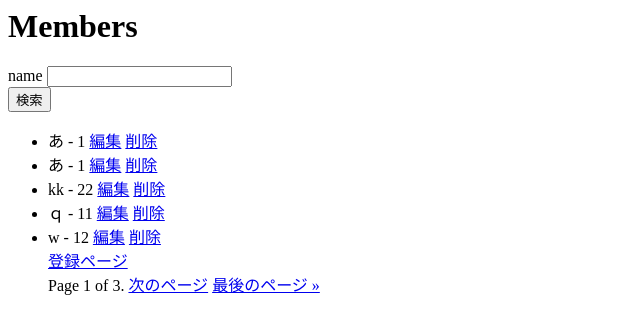
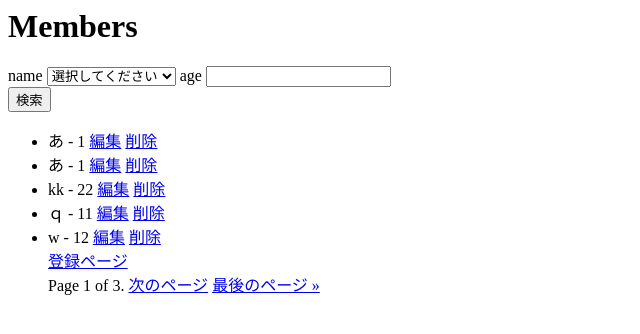
Before and after one commit to andokeisuke/django, a Django app: page /list/ in a window 1280 px wide. Shown: the top 334 px of the page, without its empty margins (0-640 px from the left). Run offline with Django 4.2, Linux system fonts and the light colour scheme; data comes from the database, SQL or seed files in the repository; both versions use the stored data as it was after the commit.

```diff
--- a/testapp/forms.py
+++ b/testapp/forms.py
@@ -9,5 +9,8 @@ class CreateForm(forms.ModelForm):
 
 # SearchFormクラスを定義
 class SearchForm(forms.Form):
-        name = forms.CharField(label='name', max_length=50,required = False,)
-        #age = forms.IntegerField(required = False)
+        name = forms.ModelChoiceField(Member.objects, label='name',
+                                     empty_label='選択してください',required = False)
+
+        #name = forms.CharField(label='name', max_length=50,required = False,)
+        age = forms.IntegerField(required = False)
--- a/testapp/templates/testapp/member_list.html
+++ b/testapp/templates/testapp/member_list.html
@@ -6,6 +6,8 @@
     <div>
         <label class="label mr-4">name</label>
         {{ search_form.name }}
+        <label class="label mr-4">age</label>
+        {{ search_form.age }}
       </div>
       <button class="btn btn-info ml-4" type="submit">検索</button>
 </form>
--- a/testapp/views.py
+++ b/testapp/views.py
@@ -48,6 +48,10 @@ class MemberListView(ListView):
             if name:
                 queryset = queryset.filter(name__icontains=name)
 
+            age = form.cleaned_data.get('age')
+            if isinstance(age, int):
+                queryset = queryset.filter(age=age)
+
         return queryset
 
 class MemberUpdateView(UpdateView):
```
Also changed, not shown: db.sqlite3.
